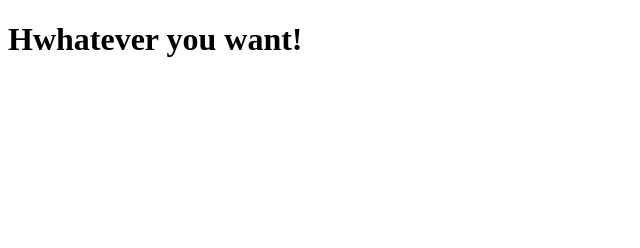
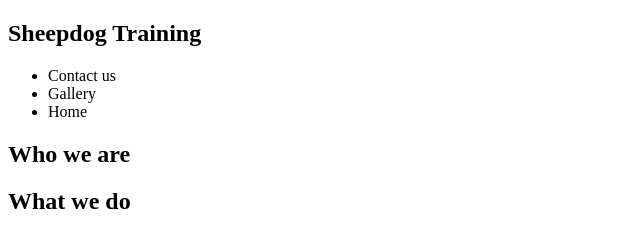
Before and after one commit to roweyy437/sheepdog-school, a plain HTML site: page index.html in a window 1280 px wide. Shown: the whole page, without its empty margins (0-640 px from the left). Drawn offline with Linux system fonts and the light colour scheme.

Commit message:
Add navigation

```diff
--- a/index.html
+++ b/index.html
@@ -7,6 +7,19 @@
     <title>Document</title>
 </head>
 <body>
-    <h1>Hwhatever you want!</h1>
+    <header>
+        <h2>Sheepdog Training</h2>
+        <nav>
+            <ul>
+                <li>Contact us</li>
+                <li>Gallery</li>
+                <li>Home</li>
+            </ul>
+        </nav>
+    </header>
+    <section>
+        <h2>Who we are</h2>
+        <h2>What we do</h2>
+    </section>
 </body>
 </html>
```
